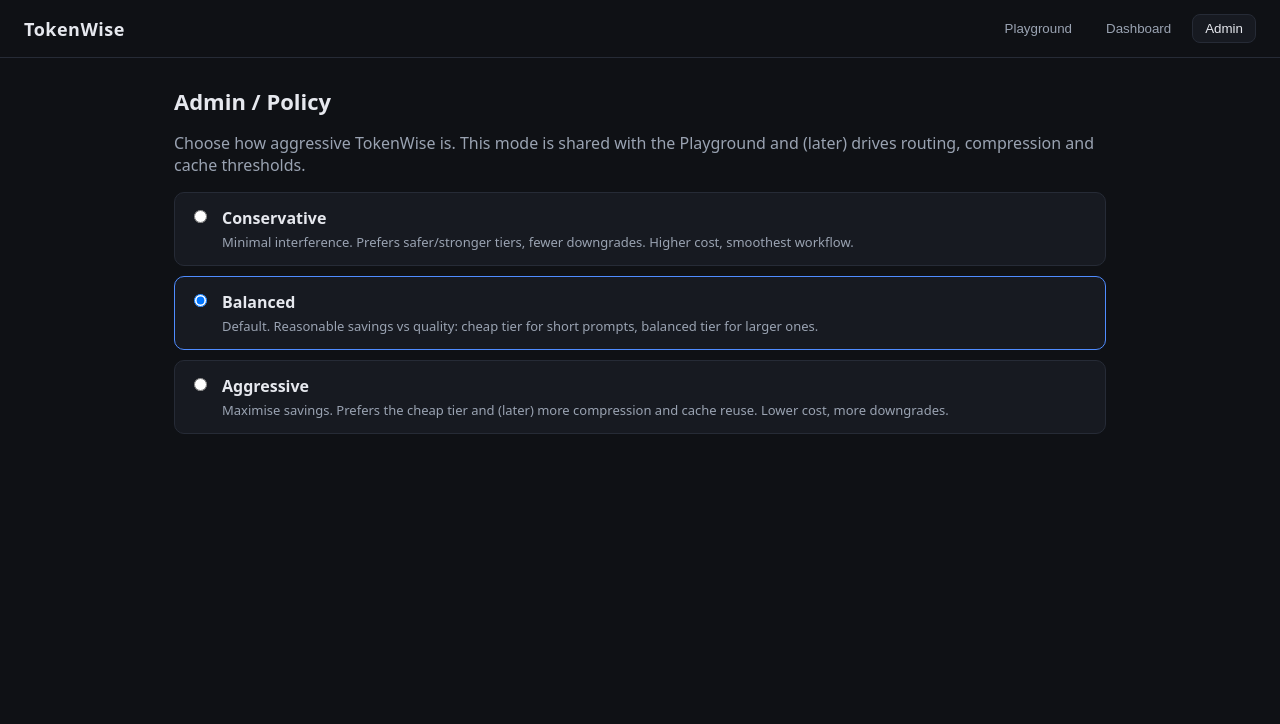
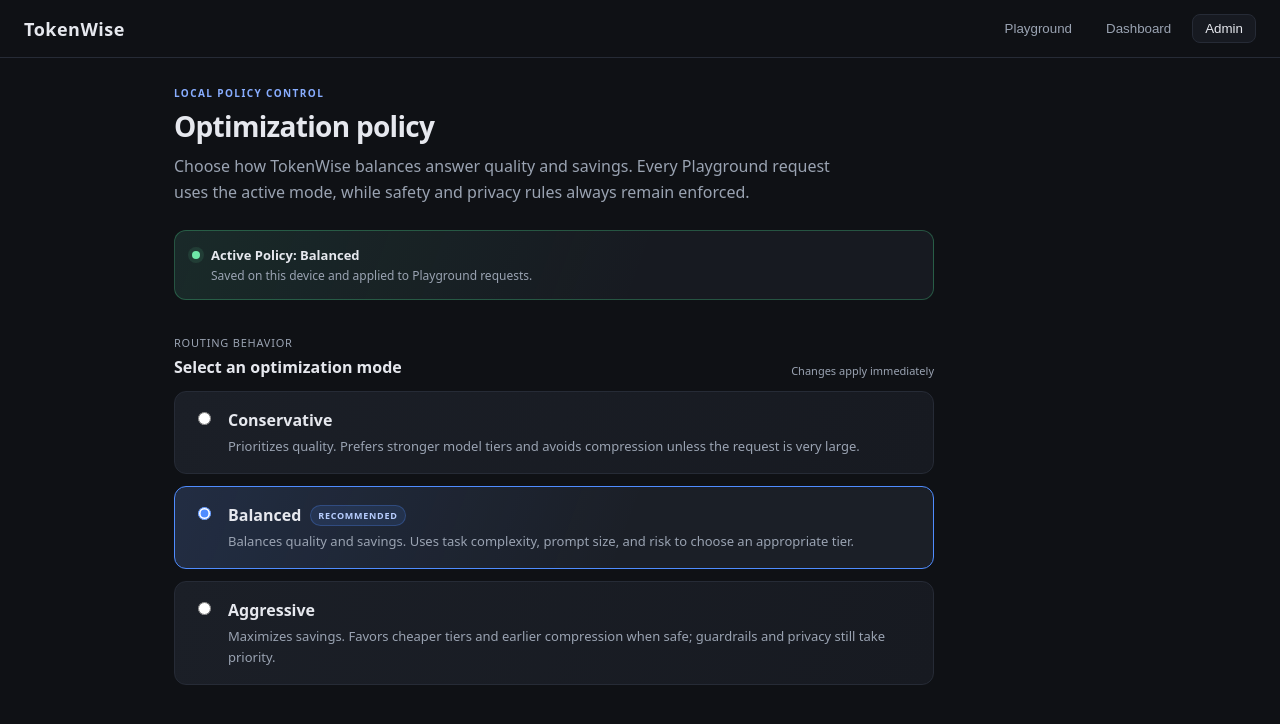
Before and after one commit to tomeryoel/tokenwise, a React (Vite) app in the folder frontend/: page / in a window 1280 px wide. Both pictures are taken after a click on the button "Admin". Shown: the top 724 px of the page. Built offline with nearby package versions, Linux system fonts and the light colour scheme; no server answers.

Commit message:
feat(admin): persist policy mode and clarify decision status

```diff
--- a/frontend/src/App.tsx
+++ b/frontend/src/App.tsx
@@ -4,6 +4,10 @@ import {
   initialPlaygroundSession,
   type PlaygroundSession,
 } from "./playgroundSession";
+import {
+  loadPolicyPreference,
+  savePolicyPreference,
+} from "./policyPreference";
 import Playground from "./pages/Playground";
 import Dashboard from "./pages/Dashboard";
 import Admin from "./pages/Admin";
@@ -18,9 +22,20 @@ const TABS: { id: Tab; label: string }[] = [
 
 export default function App() {
   const [tab, setTab] = useState<Tab>("playground");
-  const [policyMode, setPolicyMode] = useState<PolicyMode>("balanced");
+  const [initialPolicy] = useState(loadPolicyPreference);
+  const [policyMode, setPolicyModeState] = useState<PolicyMode>(
+    initialPolicy.mode,
+  );
+  const [policyPersistenceAvailable, setPolicyPersistenceAvailable] = useState(
+    initialPolicy.persistenceAvailable,
+  );
   const [playgroundSession, setPlaygroundSession] =
     useState<PlaygroundSession>(initialPlaygroundSession());
+
+  function setPolicyMode(mode: PolicyMode) {
+    setPolicyModeState(mode);
+    setPolicyPersistenceAvailable(savePolicyPreference(mode));
+  }
 
   return (
     <div className="app">
@@ -51,7 +66,11 @@ export default function App() {
         )}
         {tab === "dashboard" && <Dashboard />}
         {tab === "admin" && (
-          <Admin policyMode={policyMode} setPolicyMode={setPolicyMode} />
+          <Admin
+            policyMode={policyMode}
+            setPolicyMode={setPolicyMode}
+            persistenceAvailable={policyPersistenceAvailable}
+          />
         )}
       </main>
     </div>
--- a/frontend/src/components/DecisionReceipt.tsx
+++ b/frontend/src/components/DecisionReceipt.tsx
@@ -27,6 +27,7 @@ export default function DecisionReceipt({
   const provider = providerName(receipt.provider);
   const tier = receipt.executed_tier ?? receipt.selected_tier;
   const safetyStatus = getSafetyStatus(receipt);
+  const requestStatus = getRequestStatus(receipt);
   const cacheStatus = receipt.cache_status || "unknown";
   const summary = buildSummary(receipt);
   const performanceSummary = buildPerformanceSummary(receipt, tokens, savings);
@@ -108,8 +109,8 @@ export default function DecisionReceipt({
           )}
         </div>
         <StatusPill
-          label={receipt.error_code ? "Execution issue" : "Request complete"}
-          tone={receipt.error_code ? "danger" : "positive"}
+          label={requestStatus.label}
+          tone={requestStatus.tone}
         />
       </div>
 
@@ -123,7 +124,11 @@ export default function DecisionReceipt({
         <Highlight
           label="Active policy"
           value={humanize(activePolicy)}
-          detail={`${humanize(tier)} tier`}
+          detail={
+            receipt.guardrail_status === "blocked"
+              ? "No model route"
+              : `${humanize(tier)} tier`
+          }
           tone="neutral"
         />
         <Highlight
@@ -354,6 +359,25 @@ function getSafetyStatus(receipt: DecisionReceiptData): {
   return { label: "Checks passed", detail: "Input and output checks passed", tone: "positive" };
 }
 
+function getRequestStatus(receipt: DecisionReceiptData): {
+  label: string;
+  tone: Tone;
+} {
+  if (
+    receipt.guardrail_status === "blocked" ||
+    receipt.output_guardrail_status === "blocked"
+  ) {
+    return { label: "Blocked safely", tone: "warning" };
+  }
+  if (receipt.error_code) {
+    return { label: "Execution issue", tone: "danger" };
+  }
+  if (receipt.cache_status === "hit") {
+    return { label: "Cache response", tone: "positive" };
+  }
+  return { label: "Request complete", tone: "positive" };
+}
+
 function buildRoutingDescription(receipt: DecisionReceiptData, tier: unknown): string {
   if (receipt.guardrail_status === "blocked") return "Request stopped before model routing";
   if (receipt.cache_status === "hit") return "Cached answer returned without model routing";
--- a/frontend/src/pages/Admin.tsx
+++ b/frontend/src/pages/Admin.tsx
@@ -3,27 +3,61 @@ import type { PolicyMode } from "../types";
 interface Props {
   policyMode: PolicyMode;
   setPolicyMode: (m: PolicyMode) => void;
+  persistenceAvailable: boolean;
 }
 
 const MODE_INFO: Record<PolicyMode, string> = {
   conservative:
-    "Minimal interference. Prefers safer/stronger tiers, fewer downgrades. Higher cost, smoothest workflow.",
+    "Prioritizes quality. Prefers stronger model tiers and avoids compression unless the request is very large.",
   balanced:
-    "Default. Reasonable savings vs quality: cheap tier for short prompts, balanced tier for larger ones.",
+    "Balances quality and savings. Uses task complexity, prompt size, and risk to choose an appropriate tier.",
   aggressive:
-    "Maximise savings. Prefers the cheap tier and (later) more compression and cache reuse. Lower cost, more downgrades.",
+    "Maximizes savings. Favors cheaper tiers and earlier compression when safe; guardrails and privacy still take priority.",
 };
 
 const MODES: PolicyMode[] = ["conservative", "balanced", "aggressive"];
 
-export default function Admin({ policyMode, setPolicyMode }: Props) {
+export default function Admin({
+  policyMode,
+  setPolicyMode,
+  persistenceAvailable,
+}: Props) {
   return (
-    <div className="page">
-      <h1>Admin / Policy</h1>
-      <p className="muted">
-        Choose how aggressive TokenWise is. This mode is shared with the
-        Playground and (later) drives routing, compression and cache thresholds.
+    <div className="page policy-page">
+      <span className="page-eyebrow">Local policy control</span>
+      <h1>Optimization policy</h1>
+      <p className="policy-intro">
+        Choose how TokenWise balances answer quality and savings. Every
+        Playground request uses the active mode, while safety and privacy rules
+        always remain enforced.
       </p>
+
+      <div
+        className={
+          persistenceAvailable
+            ? "policy-save-state saved"
+            : "policy-save-state session-only"
+        }
+        role="status"
+      >
+        <span className="policy-save-dot" aria-hidden="true" />
+        <div>
+          <strong>Active policy: {policyMode}</strong>
+          <span>
+            {persistenceAvailable
+              ? "Saved on this device and applied to Playground requests."
+              : "Applied for this session, but browser storage is unavailable."}
+          </span>
+        </div>
+      </div>
+
+      <div className="policy-section-heading">
+        <div>
+          <span>Routing behavior</span>
+          <h2>Select an optimization mode</h2>
+        </div>
+        <small>Changes apply immediately</small>
+      </div>
 
       <div className="mode-list">
         {MODES.map((m) => (
@@ -38,7 +72,10 @@ export default function Admin({ policyMode, setPolicyMode }: Props) {
               onChange={() => setPolicyMode(m)}
             />
             <div>
-              <div className="mode-title">{m}</div>
+              <div className="mode-title">
+                {m}
+                {m === "balanced" && <span>Recommended</span>}
+              </div>
               <div className="mode-desc">{MODE_INFO[m]}</div>
             </div>
           </label>
--- /dev/null
+++ b/frontend/src/policyPreference.ts
@@ -0,0 +1,42 @@
+import type { PolicyMode } from "./types";
+
+const STORAGE_KEY = "tokenwise.policy-mode";
+const DEFAULT_POLICY_MODE: PolicyMode = "balanced";
+
+export interface PolicyPreference {
+  mode: PolicyMode;
+  persistenceAvailable: boolean;
+}
+
+export function loadPolicyPreference(): PolicyPreference {
+  if (typeof window === "undefined") {
+    return { mode: DEFAULT_POLICY_MODE, persistenceAvailable: false };
+  }
+
+  try {
+    const storedMode = window.localStorage.getItem(STORAGE_KEY);
+    return {
+      mode: isPolicyMode(storedMode) ? storedMode : DEFAULT_POLICY_MODE,
+      persistenceAvailable: true,
+    };
+  } catch (error) {
+    console.warn("TokenWise could not read the saved policy preference.", error);
+    return { mode: DEFAULT_POLICY_MODE, persistenceAvailable: false };
+  }
+}
+
+export function savePolicyPreference(mode: PolicyMode): boolean {
+  try {
+    window.localStorage.setItem(STORAGE_KEY, mode);
+    return true;
+  } catch (error) {
+    console.warn("TokenWise could not save the policy preference.", error);
+    return false;
+  }
+}
+
+function isPolicyMode(value: unknown): value is PolicyMode {
+  return (
+    value === "conservative" || value === "balanced" || value === "aggressive"
+  );
+}
--- a/frontend/src/styles.css
+++ b/frontend/src/styles.css
@@ -222,6 +222,12 @@ select {
   color: var(--danger);
 }
 
+.status-pill.warning {
+  border-color: #715d27;
+  background: var(--warn-bg);
+  color: #f0d999;
+}
+
 .decision-highlights {
   display: grid;
   grid-template-columns: repeat(3, minmax(0, 1fr));
@@ -426,33 +432,174 @@ select {
 .mode-list {
   display: flex;
   flex-direction: column;
-  gap: 10px;
+  gap: 12px;
 }
 
 .mode-card {
   display: flex;
-  gap: 12px;
+  gap: 14px;
   align-items: flex-start;
-  background: var(--panel);
+  background: linear-gradient(110deg, var(--panel-raised), var(--panel));
   border: 1px solid var(--border);
-  border-radius: 10px;
-  padding: 14px;
+  border-radius: 12px;
+  padding: 17px 18px;
   cursor: pointer;
+  transition: border-color 160ms ease, transform 160ms ease, background 160ms ease;
+}
+
+.mode-card:hover {
+  border-color: var(--border-strong);
+  transform: translateY(-1px);
+}
+
+.mode-card:focus-within {
+  outline: 2px solid rgba(79, 140, 255, 0.7);
+  outline-offset: 3px;
 }
 
 .mode-card.selected {
   border-color: var(--accent);
+  background:
+    linear-gradient(110deg, rgba(79, 140, 255, 0.13), transparent 60%),
+    var(--panel-raised);
+}
+
+.mode-card input {
+  margin-top: 3px;
+  accent-color: var(--accent);
 }
 
 .mode-title {
+  display: flex;
+  align-items: center;
+  gap: 9px;
   font-weight: 600;
   text-transform: capitalize;
+}
+
+.mode-title span {
+  padding: 3px 7px;
+  color: #b8ceff;
+  background: rgba(79, 140, 255, 0.12);
+  border: 1px solid rgba(79, 140, 255, 0.28);
+  border-radius: 999px;
+  font-size: 9px;
+  letter-spacing: 0.08em;
+  text-transform: uppercase;
 }
 
 .mode-desc {
   color: var(--muted);
   font-size: 13px;
-  margin-top: 4px;
+  line-height: 1.55;
+  margin-top: 5px;
+}
+
+.policy-page {
+  max-width: 760px;
+}
+
+.page-eyebrow {
+  display: block;
+  margin-bottom: 7px;
+  color: #88adff;
+  font-size: 10px;
+  font-weight: 700;
+  letter-spacing: 0.14em;
+  text-transform: uppercase;
+}
+
+.policy-page h1 {
+  margin-bottom: 8px;
+  font-size: 28px;
+  letter-spacing: -0.025em;
+}
+
+.policy-intro {
+  max-width: 660px;
+  margin: 0;
+  color: var(--muted);
+  line-height: 1.65;
+}
+
+.policy-save-state {
+  display: flex;
+  align-items: flex-start;
+  gap: 11px;
+  margin: 24px 0 30px;
+  padding: 15px 17px;
+  background: var(--panel);
+  border: 1px solid var(--border);
+  border-radius: 12px;
+}
+
+.policy-save-state.saved {
+  background:
+    linear-gradient(110deg, rgba(44, 180, 110, 0.1), transparent 62%),
+    var(--panel);
+  border-color: rgba(68, 196, 130, 0.34);
+}
+
+.policy-save-state.session-only {
+  background:
+    linear-gradient(110deg, rgba(210, 164, 48, 0.1), transparent 62%),
+    var(--panel);
+  border-color: rgba(210, 164, 48, 0.38);
+}
+
+.policy-save-dot {
+  width: 8px;
+  height: 8px;
+  margin-top: 5px;
+  background: var(--positive);
+  border-radius: 50%;
+  box-shadow: 0 0 0 4px rgba(110, 231, 168, 0.1);
+}
+
+.session-only .policy-save-dot {
+  background: #e2bc55;
+  box-shadow: 0 0 0 4px rgba(226, 188, 85, 0.1);
+}
+
+.policy-save-state strong,
+.policy-save-state span {
+  display: block;
+}
+
+.policy-save-state strong {
+  font-size: 13px;
+  text-transform: capitalize;
+}
+
+.policy-save-state div > span {
+  margin-top: 3px;
+  color: var(--muted);
+  font-size: 12px;
+  line-height: 1.45;
+}
+
+.policy-section-heading {
+  display: flex;
+  align-items: flex-end;
+  justify-content: space-between;
+  gap: 20px;
+  margin-bottom: 13px;
+}
+
+.policy-section-heading span,
+.policy-section-heading small {
+  color: var(--muted);
+  font-size: 11px;
+}
+
+.policy-section-heading span {
+  letter-spacing: 0.07em;
+  text-transform: uppercase;
+}
+
+.policy-section-heading h2 {
+  margin: 4px 0 0;
+  font-size: 16px;
 }
 
 .muted {
@@ -579,6 +726,16 @@ select {
 }
 
 @media (max-width: 480px) {
+  .policy-section-heading {
+    align-items: flex-start;
+    flex-direction: column;
+    gap: 5px;
+  }
+
+  .mode-card {
+    padding: 15px;
+  }
+
   .decision-highlights {
     grid-template-columns: 1fr;
   }
```
